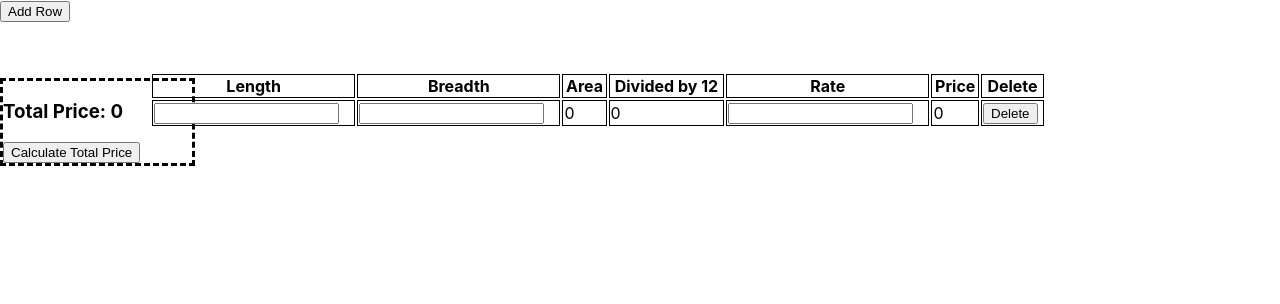
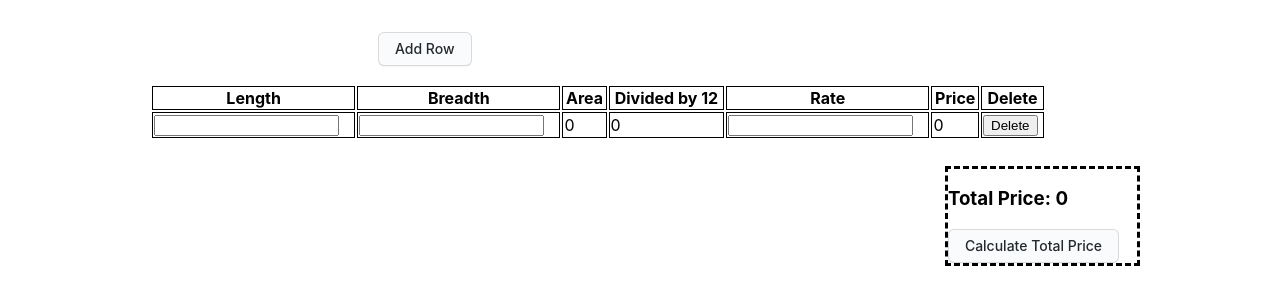
Before and after one commit to Mohamedkaif10/miniprojects, a React (Create React App) app: page / in a window 1280 px wide. Shown: the top 304 px of the page. Built offline with nearby package versions, Linux system fonts and the light colour scheme.

Commit message:
button included

```diff
--- a/src/Assets/Button.js
+++ b/src/Assets/Button.js
@@ -1,3 +1,9 @@
-const Button =()=>{
-
+import classes from "./Button.module.css"
+const Button=(props)=>{
+    return(
+        <>
+           <button className={`${classes.button} ${props.className} `}onClick={props.onClick}>{props.children}</button>
+        </>
+    )
 }
+export default Button
--- a/src/Assets/Button.module.css
+++ b/src/Assets/Button.module.css
@@ -1,44 +1,57 @@
-.button{
-  align-items: center;
+
+.button {
   appearance: none;
-  background-color: #FCFCFD;
-  border-radius: 4px;
-  border-width: 0;
-  box-shadow: rgba(45, 35, 66, 0.4) 0 2px 4px,rgba(45, 35, 66, 0.3) 0 7px 13px -3px,#D6D6E7 0 -3px 0 inset;
+  background-color: #FAFBFC;
+  border: 1px solid rgba(27, 31, 35, 0.15);
+  border-radius: 6px;
+  box-shadow: rgba(27, 31, 35, 0.04) 0 1px 0, rgba(255, 255, 255, 0.25) 0 1px 0 inset;
   box-sizing: border-box;
-  color: #36395A;
+  color: #24292E;
   cursor: pointer;
-  display: inline-flex;
-  font-family: "JetBrains Mono",monospace;
-  height: 48px;
-  justify-content: center;
-  line-height: 1;
+  display: inline-block;
+  font-family: -apple-system, system-ui, "Segoe UI", Helvetica, Arial, sans-serif, "Apple Color Emoji", "Segoe UI Emoji";
+  font-size: 14px;
+  font-weight: 500;
+  line-height: 20px;
   list-style: none;
-  overflow: hidden;
-  padding-left: 16px;
-  padding-right: 16px;
+  padding: 6px 16px;
   position: relative;
-  text-align: left;
-  text-decoration: none;
-  transition: box-shadow .15s,transform .15s;
+  transition: background-color 0.2s cubic-bezier(0.3, 0, 0.5, 1);
   user-select: none;
   -webkit-user-select: none;
   touch-action: manipulation;
+  vertical-align: middle;
   white-space: nowrap;
-  will-change: box-shadow,transform;
-  font-size: 18px;
+  word-wrap: break-word;
+}
+
+.button:hover {
+  background-color: #F3F4F6;
+  text-decoration: none;
+  transition-duration: 0.1s;
+}
+
+.button:disabled {
+  background-color: #FAFBFC;
+  border-color: rgba(27, 31, 35, 0.15);
+  color: #959DA5;
+  cursor: default;
+}
+
+.button:active {
+  background-color: #EDEFF2;
+  box-shadow: rgba(225, 228, 232, 0.2) 0 1px 0 inset;
+  transition: none 0s;
 }
 
 .button:focus {
-  box-shadow: #D6D6E7 0 0 0 1.5px inset, rgba(45, 35, 66, 0.4) 0 2px 4px, rgba(45, 35, 66, 0.3) 0 7px 13px -3px, #D6D6E7 0 -3px 0 inset;
+  outline: 1px transparent;
 }
 
-.button:hover {
-  box-shadow: rgba(45, 35, 66, 0.4) 0 4px 8px, rgba(45, 35, 66, 0.3) 0 7px 13px -3px, #D6D6E7 0 -3px 0 inset;
-  transform: translateY(-2px);
+.button:before {
+  display: none;
 }
 
-.button:active {
-  box-shadow: #D6D6E7 0 3px 7px inset;
-  transform: translateY(2px);
+.button:-webkit-details-marker {
+  display: none;
 }
--- a/src/Mainpage.js
+++ b/src/Mainpage.js
@@ -1,6 +1,7 @@
 import React, { Fragment, useState } from "react";
 import classes from "./Mainpage.module.css"
-const Mainpage = () => {
+import Button from "./Assets/Button";
+const Mainpage = (props) => {
     const Intialvalues = () => ({
         id: Math.random().toString(),
         rows: [{ length: "", breadth: "", area: 0, dividedArea: 0, rate: "", price: 0 }]
@@ -78,7 +79,7 @@ const updateCellValue = (tableId, rowIndex, colIndex, value) => {
     <Fragment>
       {tables.map((table) => (
         <div key={table.id}>
-          <button onClick={() => addRow(table.id)}>Add Row</button>
+          <Button className={classes.addbtn} onClick={() => addRow(table.id)}>Add Row</Button>
           <table>
 
               <tr>
@@ -96,14 +97,14 @@ const updateCellValue = (tableId, rowIndex, colIndex, value) => {
                     <input
                       type="number"
                       value={row.length}
-                      onChange={(e) => updateCellValue(table.id, rowIndex, "length", e.target.value)}
+                      onChange={(event) => updateCellValue(table.id, rowIndex, "length", event.target.value)}
                     />
                   </td>
                   <td>
                     <input
                       type="number"
                       value={row.breadth}
-                      onChange={(e) => updateCellValue(table.id, rowIndex, "breadth", e.target.value)}
+                      onChange={(event) => updateCellValue(table.id, rowIndex, "breadth", event.target.value)}
                     />
                   </td>
                   <td>{row.area}</td>
@@ -112,7 +113,7 @@ const updateCellValue = (tableId, rowIndex, colIndex, value) => {
                     <input
                       type="number"
                       value={row.rate}
-                      onChange={(e) => updateCellValue(table.id, rowIndex, "rate", e.target.value)}
+                      onChange={(event) => updateCellValue(table.id, rowIndex, "rate", event.target.value)}
                     />
                   </td>
                   <td>{row.price}</td>
@@ -127,7 +128,7 @@ const updateCellValue = (tableId, rowIndex, colIndex, value) => {
 
       <div className={classes.TP}>
         <h3>Total Price: {totalPrice}</h3>
-        <button onClick={updateTotalPrice}>Calculate Total Price</button>
+        <Button className={classes.tpbtn} onClick={updateTotalPrice}>Calculate Total Price</Button>
       </div>
     </Fragment>
   );
--- a/src/Mainpage.module.css
+++ b/src/Mainpage.module.css
@@ -12,7 +12,14 @@ td{
     border:1px solid black;
   }
 .TP{
-    position: inherit;
+    position: relative;
     border-style: dashed;
-    width:5cm
+    width:5cm;
+    left:25cm;
+    top:2cm
 }
+.addbtn{
+    position: relative;
+    left:10cm;
+    top:2rem;
+}
```
